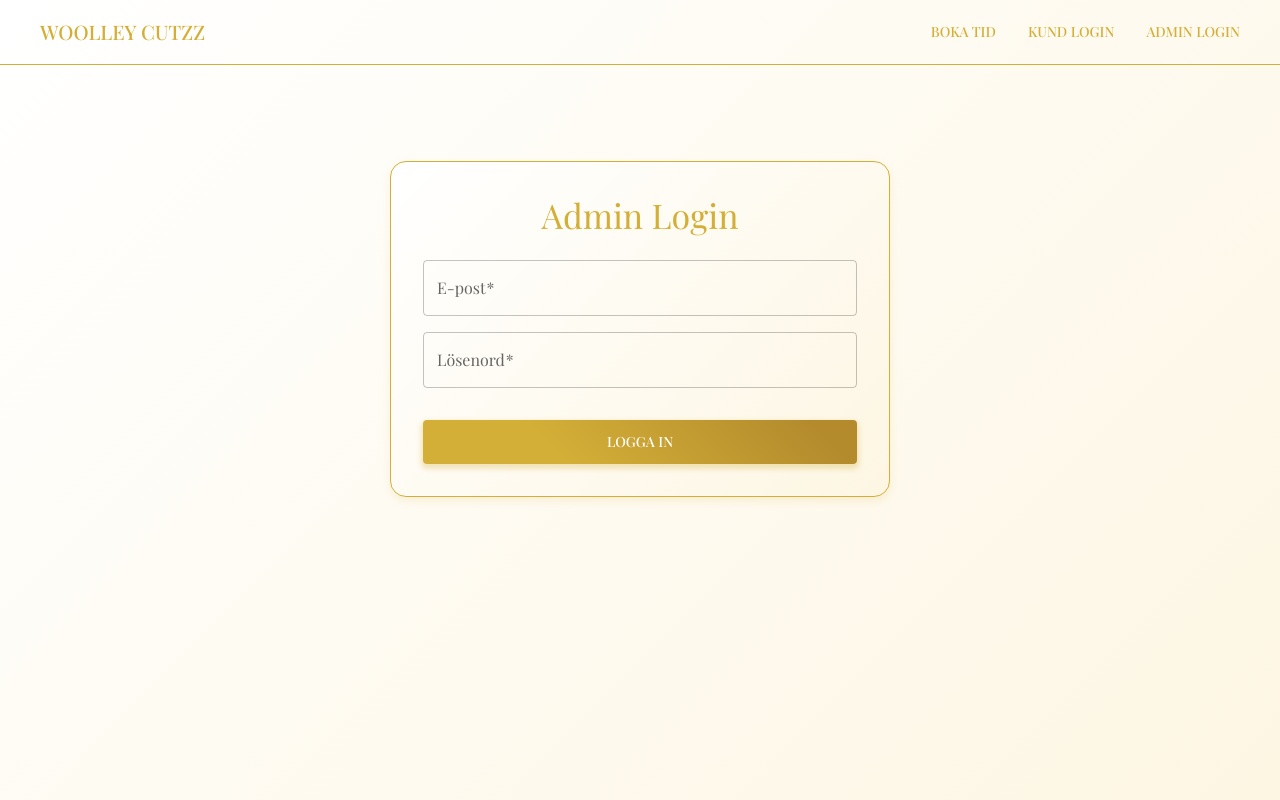
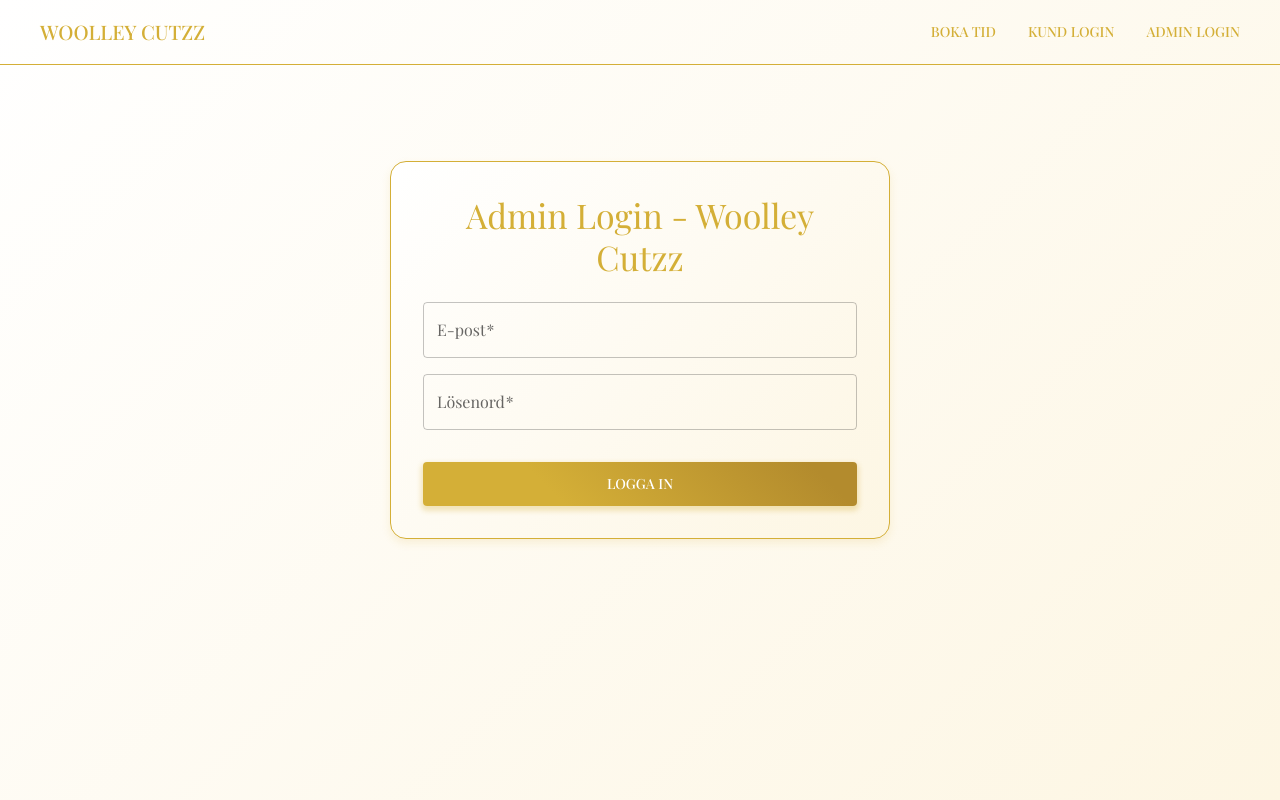
Before and after one commit to Alessandro1022/Woolleycutzz, a React (Vite) app in the folder frontend/: page /admin/login in a window 1280 px wide. Built offline with nearby package versions, Linux system fonts and the light colour scheme.

Commit message:
Fix admin login and routing issues

```diff
--- a/frontend/src/pages/AdminLogin.jsx
+++ b/frontend/src/pages/AdminLogin.jsx
@@ -67,14 +67,16 @@ const AdminLogin = () => {
     setError(null);
 
     try {
+      // Kontrollera inloggningsuppgifter
       if (formData.email === 'admin@woolley.se' && formData.password === 'admin123') {
+        // Logga in användaren
         await login({
           email: formData.email,
           role: 'admin',
           name: 'Admin'
         });
 
-        // Hämta den ursprungliga destinationen från location.state
+        // Hämta den ursprungliga destinationen eller gå till dashboard
         const from = location.state?.from || '/admin/dashboard';
         navigate(from, { replace: true });
       } else {
@@ -92,7 +94,7 @@ const AdminLogin = () => {
       <Box sx={{ py: 8 }}>
         <StyledPaper>
           <StyledTypography variant="h4">
-            Admin Login
+            Admin Login - Woolley Cutzz
           </StyledTypography>
 
           {error && (
```
